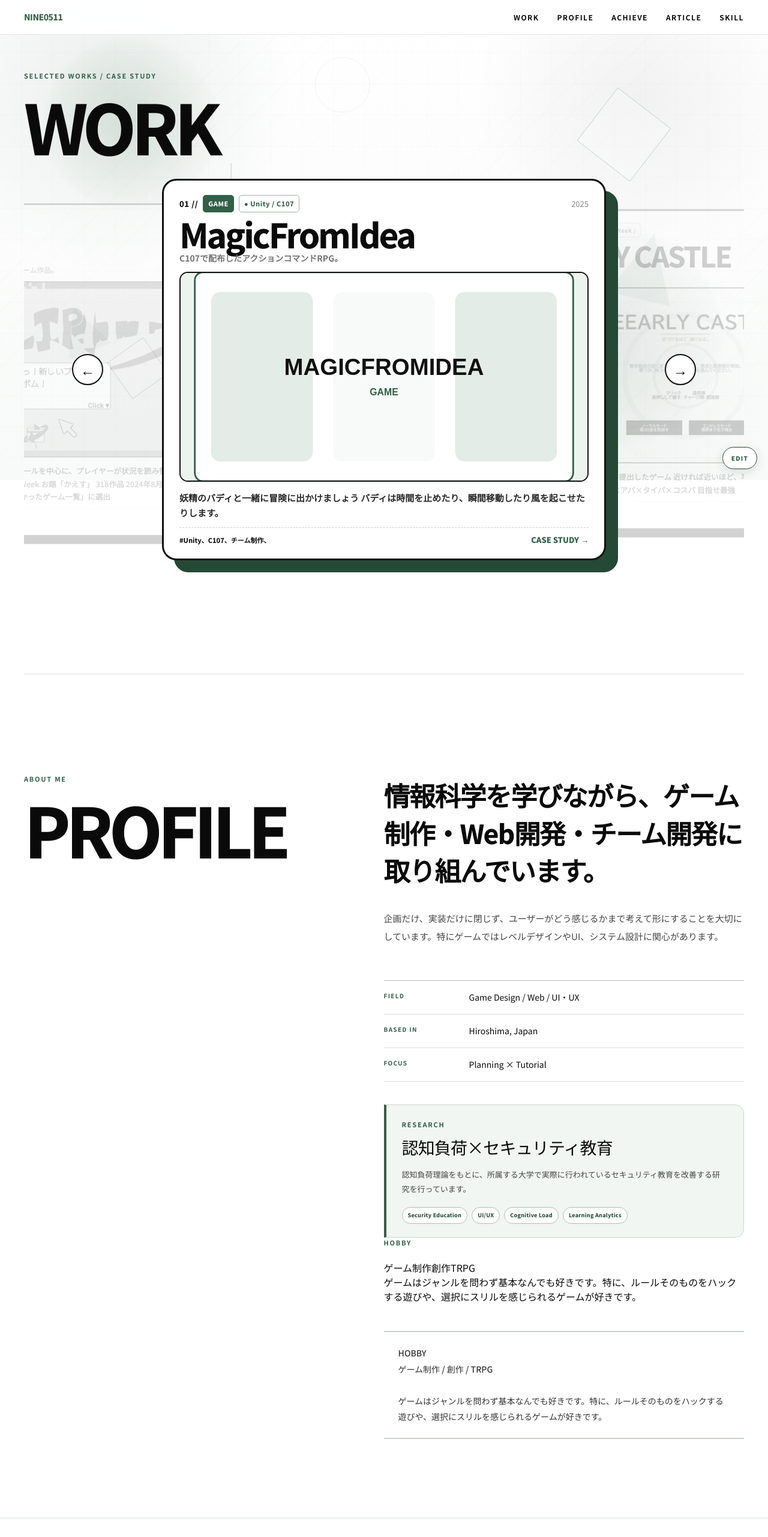
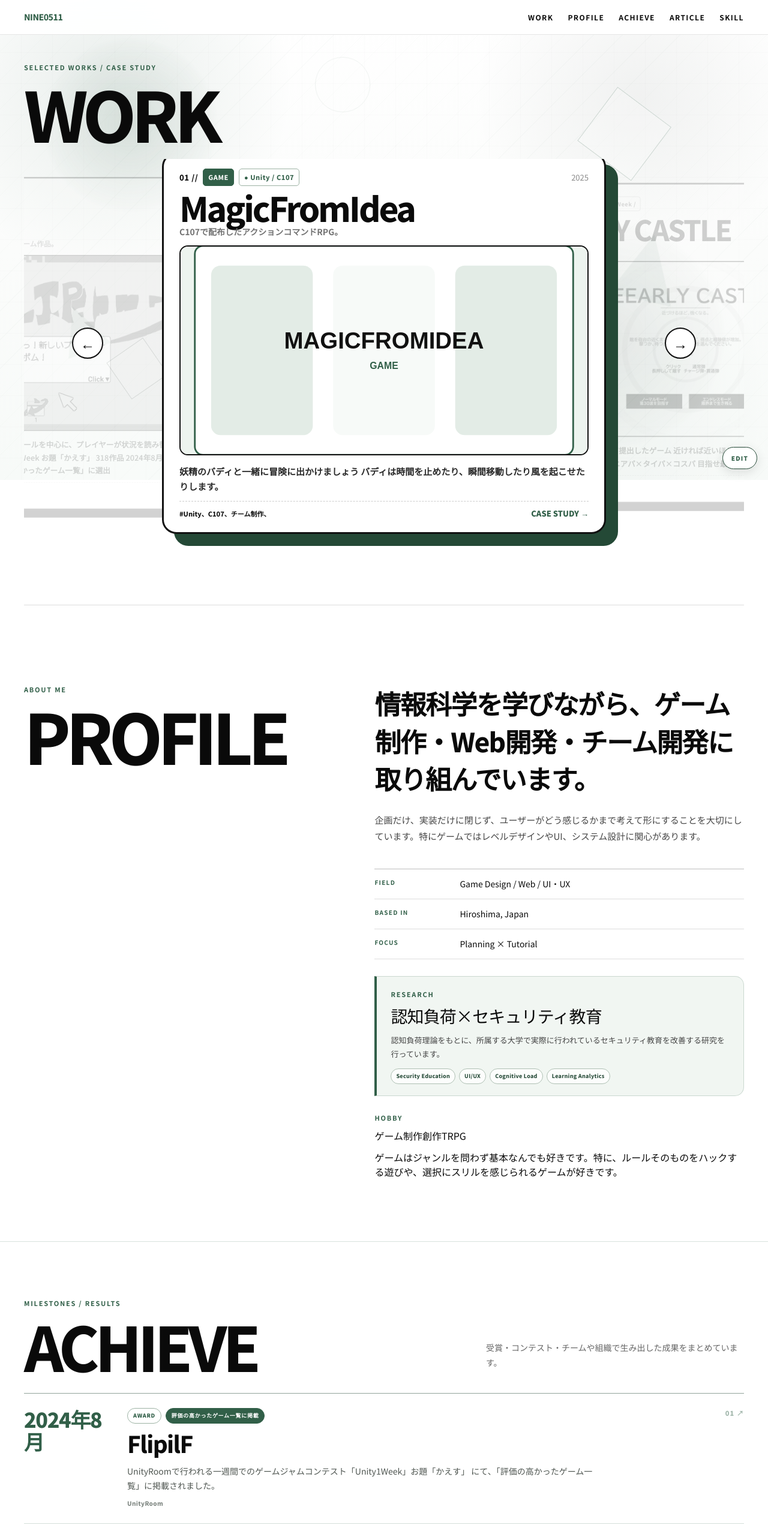
Before and after one commit to nine0511/portfolio, a Next.js app: page / in a window 1280 px wide. Shown: the top 2562 px of the page at 60% size. Built offline with nearby package versions, Linux system fonts and the light colour scheme.

Commit message:
Tighten portfolio spacing

```diff
--- a/app/background-overrides.css
+++ b/app/background-overrides.css
@@ -19,10 +19,76 @@ body,
   display: none !important;
 }
 
-/* PROFILE / RESEARCH */
+/* Compact the overall rhythm without making the layout feel cramped. */
+.section-block {
+  padding: 104px 0 !important;
+}
+
+#works.section-block {
+  padding-top: 46px !important;
+  padding-bottom: 92px !important;
+}
+
+.section-heading {
+  margin-bottom: 38px !important;
+}
+
+.eyebrow {
+  margin-bottom: 15px !important;
+}
+
+.site-header nav {
+  gap: 24px;
+}
+
+/* WORK */
+#works .section-heading {
+  margin-bottom: 26px !important;
+}
+
+.work-carousel-wrap {
+  padding-bottom: 40px !important;
+}
+
+.work-carousel-stage {
+  min-height: 590px !important;
+}
+
+/* PROFILE */
+.profile-grid {
+  gap: 60px !important;
+}
+
+.sticky-heading,
+.profile-copy {
+  padding-top: 28px !important;
+}
+
+.profile-copy .lead {
+  margin-bottom: 24px !important;
+}
+
+.profile-copy > p:not(.lead) {
+  line-height: 1.85 !important;
+}
+
+.profile-facts {
+  margin-top: 40px !important;
+}
+
+.profile-facts div {
+  padding: 14px 0 !important;
+}
+
+/* Remove the old duplicated pseudo HOBBY block. The real editable HOBBY block is used now. */
+.profile-copy::after {
+  content: none !important;
+  display: none !important;
+}
+
 .profile-research {
-  margin-top: 38px;
-  padding: 24px 26px 22px;
+  margin-top: 28px;
+  padding: 21px 23px 19px;
   border: 1px solid rgba(49, 95, 72, 0.2);
   border-left: 4px solid var(--accent);
   border-radius: 0 15px 15px 0;
@@ -31,33 +97,33 @@ body,
 }
 
 .profile-research .eyebrow {
-  margin-bottom: 10px;
+  margin-bottom: 8px !important;
   color: var(--accent);
 }
 
 .profile-research h3 {
   margin: 0;
   font-size: clamp(20px, 2.2vw, 28px);
-  line-height: 1.45;
+  line-height: 1.4;
   letter-spacing: -0.03em;
 }
 
 .profile-research > p:not(.eyebrow) {
-  margin: 13px 0 0;
+  margin: 10px 0 0;
   color: #454545;
   font-size: 13px;
-  line-height: 1.9;
+  line-height: 1.75;
 }
 
 .profile-research-tags {
   display: flex;
   flex-wrap: wrap;
-  gap: 7px;
-  margin-top: 17px;
+  gap: 6px;
+  margin-top: 13px;
 }
 
 .profile-research-tags span {
-  padding: 6px 9px;
+  padding: 5px 8px;
   border: 1px solid #aebfb3;
   border-radius: 999px;
   background: rgba(255, 255, 255, 0.8);
@@ -67,65 +133,161 @@ body,
   letter-spacing: 0.03em;
 }
 
+.profile-hobby {
+  margin-top: 28px !important;
+}
+
+.profile-hobby .eyebrow {
+  margin-bottom: 10px !important;
+}
+
+.profile-hobby-tags {
+  gap: 6px !important;
+  margin-bottom: 12px !important;
+}
+
+/* ACHIEVE */
+.achievement-section {
+  padding: 94px 0 !important;
+}
+
+.achievement-heading {
+  margin-bottom: 34px !important;
+}
+
+.achievement-item {
+  gap: 22px !important;
+  padding: 24px 0 26px !important;
+}
+
+.achievement-badges {
+  margin-bottom: 9px !important;
+}
+
+.achievement-main > p {
+  margin-top: 10px !important;
+  line-height: 1.72 !important;
+}
+
+.achievement-organization {
+  margin-top: 10px !important;
+}
+
 /* ARTICLE keeps the animated geometric background visible. */
 .articles-section {
+  padding: 94px 0 !important;
   background: transparent !important;
   background-color: transparent !important;
+}
+
+.articles-heading {
+  margin-bottom: 28px !important;
 }
 
 /* ARTICLE: single-column, wide and slightly slimmer cards. */
 .article-grid {
   grid-template-columns: 1fr !important;
-  gap: 14px !important;
+  gap: 11px !important;
 }
 
 .article-card {
   grid-template-columns: 230px minmax(0, 1fr) !important;
-  min-height: 156px !important;
+  min-height: 150px !important;
   border-radius: 14px !important;
   background-color: rgba(255, 255, 255, 0.94) !important;
 }
 
 .article-content {
-  padding: 16px 20px !important;
+  padding: 14px 18px !important;
 }
 
 .article-content h3 {
-  margin: 8px 0 5px !important;
+  margin: 7px 0 4px !important;
   font-size: clamp(20px, 2vw, 28px) !important;
   line-height: 1.22 !important;
 }
 
 .article-content p {
   font-size: 12px !important;
-  line-height: 1.6 !important;
+  line-height: 1.55 !important;
 }
 
 .article-tags {
-  margin-top: 10px !important;
+  margin-top: 8px !important;
   padding-top: 0 !important;
 }
 
 .article-footerline {
-  margin-top: 8px !important;
+  margin-top: 6px !important;
 }
 
 .article-card:hover {
   background-color: rgba(237, 244, 239, 0.96) !important;
 }
 
+/* SKILL */
+.skills-showcase {
+  padding: 88px 0 94px !important;
+}
+
+.skill-groups {
+  margin-top: 38px !important;
+  gap: 42px !important;
+}
+
+.skill-group h3 {
+  margin-bottom: 18px !important;
+}
+
+.skill-logo-row {
+  gap: clamp(22px, 3vw, 34px) !important;
+}
+
+@media (max-width: 800px) {
+  .section-block {
+    padding: 76px 0 !important;
+  }
+
+  #works.section-block {
+    padding-top: 38px !important;
+    padding-bottom: 70px !important;
+  }
+
+  .profile-grid {
+    gap: 0 !important;
+  }
+
+  .achievement-section,
+  .articles-section {
+    padding: 72px 0 !important;
+  }
+
+  .skills-showcase {
+    padding: 72px 0 76px !important;
+  }
+}
+
 @media (max-width: 700px) {
   .profile-research {
-    padding: 20px 18px;
+    margin-top: 24px;
+    padding: 18px 16px;
+  }
+
+  .profile-hobby {
+    margin-top: 24px !important;
+  }
+
+  .work-carousel-stage {
+    min-height: 540px !important;
   }
 
   .article-card {
     grid-template-columns: 105px minmax(0, 1fr) !important;
-    min-height: 145px !important;
+    min-height: 138px !important;
   }
 
   .article-content {
-    padding: 13px 14px !important;
+    padding: 12px 13px !important;
   }
 
   .article-content h3 {
```
